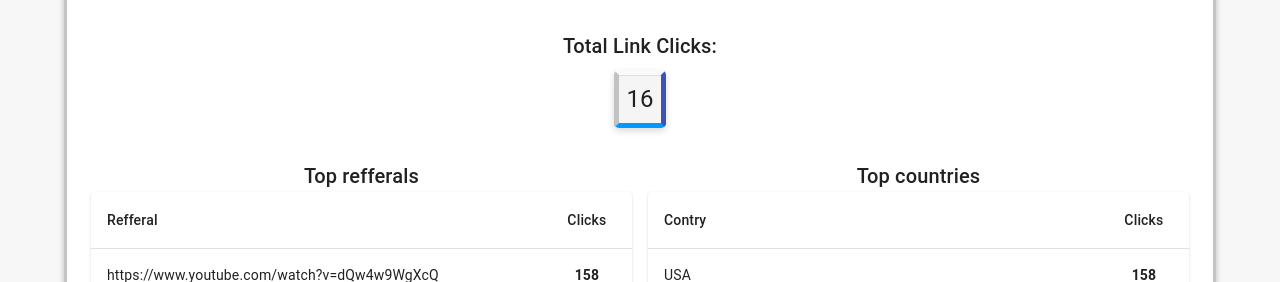
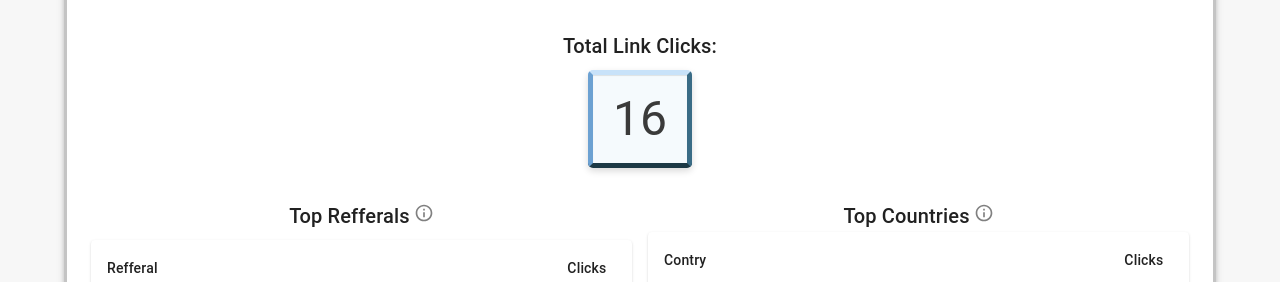
Before and after one commit to 3umaGH/URLShortener, a React (Vite) app in the folder client/: page / in a window 1280 px wide. Shown: the part 475-757 px from the top of the page. Built offline with nearby package versions, Linux system fonts and the light colour scheme; the HTML template or start-up script is replaced by a standard one.

Commit message:
style: replaced my tip with MUI's tip

```diff
--- a/client/src/components/LinkForm/pages/Analytics.tsx
+++ b/client/src/components/LinkForm/pages/Analytics.tsx
@@ -1,8 +1,7 @@
-import { Button, Grid, TextField, InputLabel, Typography } from "@mui/material";
+import { Button, Grid, TextField, InputLabel, Typography, Tooltip } from "@mui/material";
 
 import InfoOutlinedIcon from "@mui/icons-material/InfoOutlined";
 
-import { Tip } from "../../Tip";
 import { AnalyticsGrid } from "../../AnalyticsLinkGrid";
 
 export const Analytics = ({
@@ -19,13 +18,17 @@ export const Analytics = ({
       </Grid>
 
       <Grid item xs={12} sx={{ textAlign: "center" }}>
-        <AnalyticsGrid navigatePage={navigatePage}/>
+        <AnalyticsGrid navigatePage={navigatePage} />
       </Grid>
 
       <Grid item xs={12} sx={{ textAlign: "left" }}>
         <InputLabel htmlFor={"secret-key-field"} sx={{ mb: -1 }}>
           <b>Paste secret key</b>{" "}
-          <Tip text="If someone has provided you with their private link key, you can import it here to access link analytics.">
+          <Tooltip
+            arrow
+            enterTouchDelay={0}
+            title="If someone has provided you with their private link key, you can import it here to access link analytics."
+          >
             <InfoOutlinedIcon
               className="icon centerTop"
               fontSize="small"
@@ -33,7 +36,7 @@ export const Analytics = ({
                 color: "gray",
               }}
             />
-          </Tip>
+          </Tooltip>
         </InputLabel>
       </Grid>
 
--- a/client/src/components/LinkForm/pages/PageStats.tsx
+++ b/client/src/components/LinkForm/pages/PageStats.tsx
@@ -1,4 +1,4 @@
-import { Box, Grid, Typography } from "@mui/material";
+import { Button, Grid, Typography, Tooltip } from "@mui/material";
 import Table from "@mui/material/Table";
 import TableBody from "@mui/material/TableBody";
 import TableCell from "@mui/material/TableCell";
@@ -6,6 +6,8 @@ import TableContainer from "@mui/material/TableContainer";
 import TableHead from "@mui/material/TableHead";
 import TableRow from "@mui/material/TableRow";
 import Paper from "@mui/material/Paper";
+
+import InfoOutlinedIcon from "@mui/icons-material/InfoOutlined";
 
 export const PageStats = () => {
   const linkClicks = 16;
@@ -22,16 +24,31 @@ export const PageStats = () => {
         <Typography variant="h6">Total Link Clicks:</Typography>
         <Typography
           className="analytics-total-link-clicks-label"
-          variant="h5"
-          sx={{ display: "inline-block", p: 1, mt:1 }}
+          variant="h3"
+          sx={{ display: "inline-block", py: 2, px: 2.5, mt: 1 }}
         >
           {linkClicks}
         </Typography>
       </Grid>
 
       <Grid item xs={12} md={6}>
-        <Typography variant="h6">Top refferals</Typography>
-        <TableContainer component={Paper}>
+        <Typography variant="h6" style={{ display: "inline-block" }}>
+          Top Refferals
+        </Typography>
+        <Tooltip
+          arrow
+          enterTouchDelay={0}
+          title="Insight into Sources: Discover where clicks originate, guiding marketing strategies towards effective channels."
+        >
+          <InfoOutlinedIcon
+            fontSize="small"
+            sx={{
+              color: "gray",
+              ml: 0.5,
+            }}
+          />
+        </Tooltip>
+        <TableContainer component={Paper} sx={{ mt: 1 }}>
           <Table sx={{ minWidth: "100%" }} aria-label="refferals">
             <TableHead>
               <TableRow>
@@ -88,7 +105,22 @@ export const PageStats = () => {
       </Grid>
 
       <Grid item xs={12} md={6}>
-        <Typography variant="h6">Top countries</Typography>
+        <Typography variant="h6" style={{ display: "inline-block" }}>
+          Top Countries
+        </Typography>
+        <Tooltip
+          arrow
+          enterTouchDelay={0}
+          title="Geographic Reach: Understand user locations for tailored content and targeted campaigns."
+        >
+          <InfoOutlinedIcon
+            fontSize="small"
+            sx={{
+              color: "gray",
+              ml: 0.5,
+            }}
+          />
+        </Tooltip>
         <TableContainer component={Paper}>
           <Table sx={{ minWidth: "100%" }} aria-label="refferals">
             <TableHead>
@@ -136,6 +168,12 @@ export const PageStats = () => {
           </Table>
         </TableContainer>
       </Grid>
+
+      <Grid item xs={12}>
+        <Button variant="contained" color="error" sx={{ mt: 1 }}>
+          Delete Link
+        </Button>
+      </Grid>
     </>
   );
 };
--- a/client/src/components/LinkForm/pages/ShortLink.tsx
+++ b/client/src/components/LinkForm/pages/ShortLink.tsx
@@ -6,6 +6,7 @@ import {
   InputLabel,
   TextField,
   Typography,
+  Tooltip,
 } from "@mui/material";
 
 import LockIcon from "@mui/icons-material/Lock";
@@ -25,7 +26,7 @@ export const ShortLink = () => {
       </Grid>
 
       <Grid item xs={12} sx={{ textAlign: "left" }}>
-        <InputLabel htmlFor={"long-link-field"} sx={{mb:1}}>
+        <InputLabel htmlFor={"long-link-field"} sx={{ mb: 1 }}>
           <b>Paste a long URL</b>
         </InputLabel>
         <TextField
@@ -36,7 +37,7 @@ export const ShortLink = () => {
         />
       </Grid>
       <Grid item xs={11} md={4} sx={{ textAlign: "left" }}>
-        <InputLabel htmlFor={"domain-link-field"} sx={{mb:1}}>
+        <InputLabel htmlFor={"domain-link-field"} sx={{ mb: 1 }}>
           <b>Domain</b>
         </InputLabel>
         <TextField
@@ -59,9 +60,13 @@ export const ShortLink = () => {
         <Typography variant="h5">/</Typography>
       </Grid>
       <Grid item xs={11.5} md={7.5} sx={{ textAlign: "left" }}>
-        <InputLabel htmlFor={"back-half-field"} sx={{mb:0.5}}>
+        <InputLabel htmlFor={"back-half-field"} sx={{ mb: 0.5 }}>
           <b>Enter a back-half</b> (optional){" "}
-          <Tip text="Add your own words at the end of a link (e.g., “short.ly/twitter_bits” instead of “short.ly/2ZonlUz”)">
+          <Tooltip
+            arrow
+            enterTouchDelay={0}
+            title="Add your own words at the end of a link (e.g., “short.ly/twitter_bits” instead of “short.ly/2ZonlUz”)"
+          >
             <InfoOutlinedIcon
               className="icon centerTop"
               fontSize="small"
@@ -69,7 +74,7 @@ export const ShortLink = () => {
                 color: "gray",
               }}
             />
-          </Tip>
+          </Tooltip>
         </InputLabel>
         <TextField
           fullWidth
--- a/client/src/index.css
+++ b/client/src/index.css
@@ -73,12 +73,15 @@ body {
 }
 
 .analytics-total-link-clicks-label {
-  background-color: #f5f5f5; /* Light gray */
-  border: 5px solid #fafafa; /* Off-white */
-  border-left: 5px solid #c2c2c2; /* Dark gray */
-  border-right: 5px solid #3f51b5; /* Light purple */
-  border-bottom: 5px solid #0099ff; /* Dark purple */
+  background-color: #f5fafd;
+  border: 5px solid #c8e2f9;
+  border-left: 5px solid #6ca1d2;
+  border-right: 5px solid #3a6c86;
+  border-bottom: 5px solid #1c3945;
+
   box-shadow: 0px 3px 7px rgba(0, 0, 0, 0.15),
     inset 0px 1px 1px rgba(0, 0, 0, 0.1);
   border-radius: 5px;
+
+  color: #3a3a3a;
 }
```
Also changed, not shown: client/src/components/Tip.tsx (+7 -2 lines).
